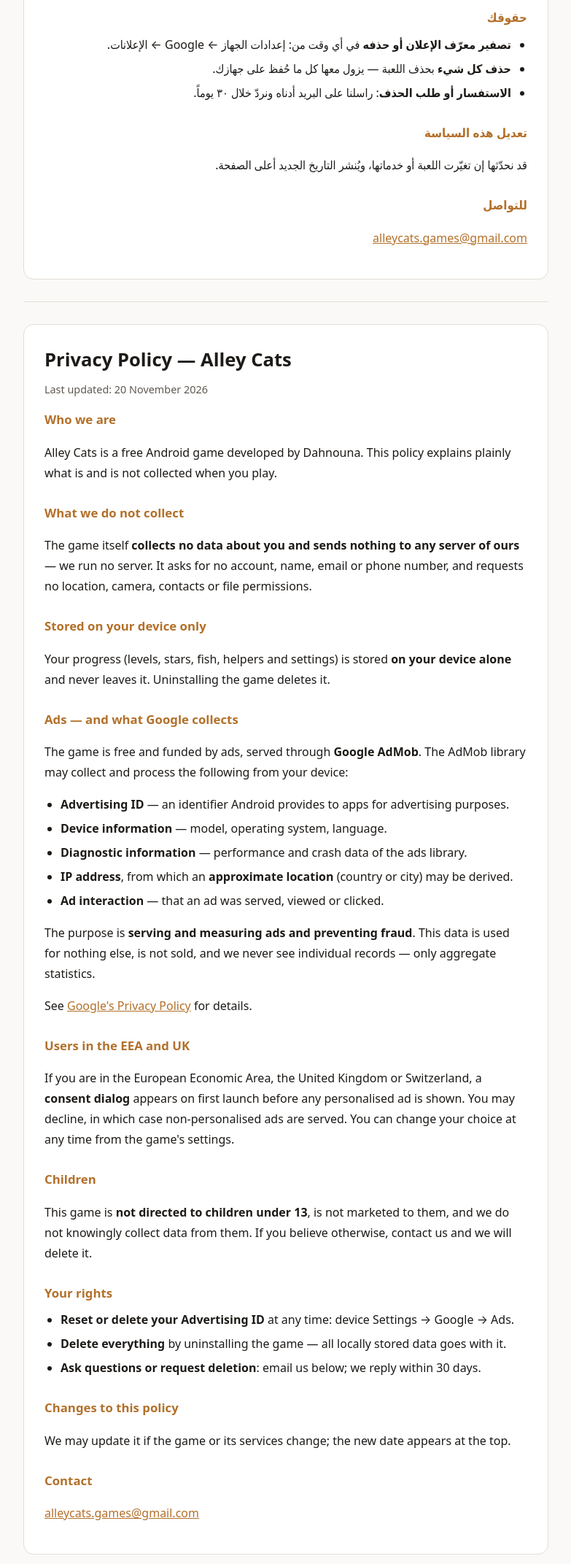
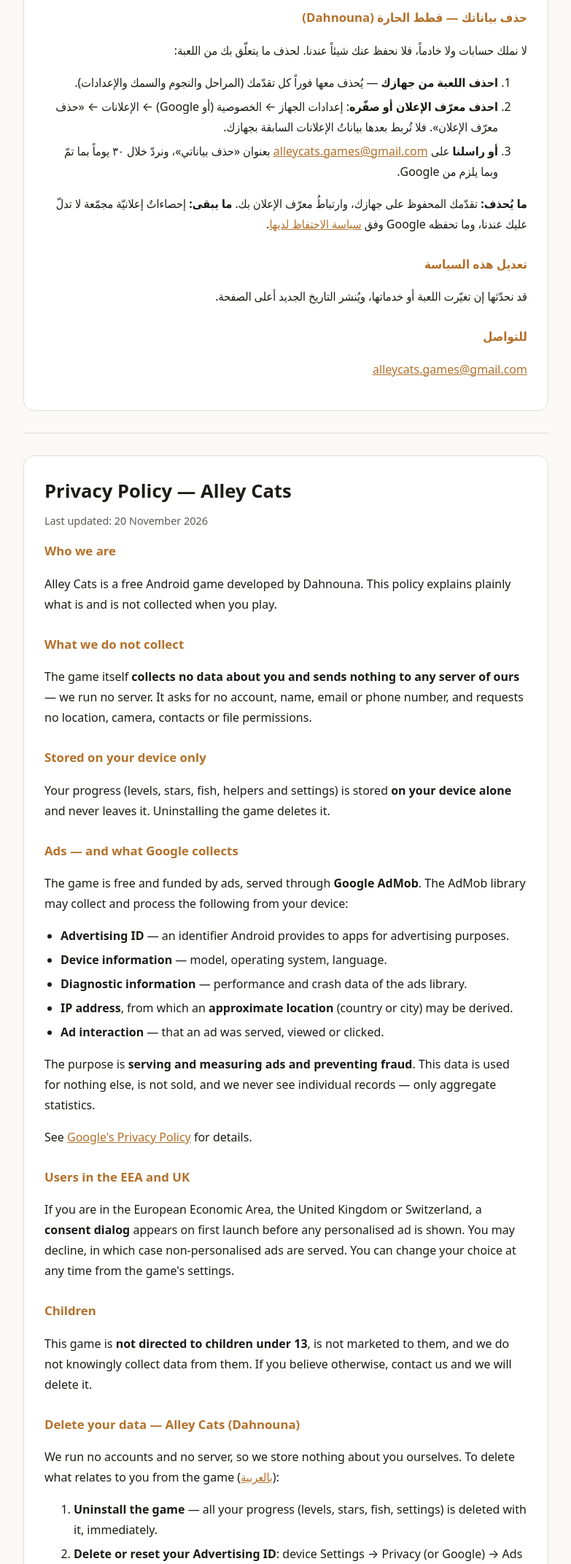
Before and after one commit to mohammedyousef-20/alley-cats-privacy, a plain HTML site: page index.html in a window 1280 px wide. Shown: the part 1220-3363 px from the top of the page at 73% size, without its empty margins (248-1031 px from the left). Drawn offline with Linux system fonts and the light colour scheme.

Commit message:
Add data deletion section for Google Play

```diff
--- a/index.html
+++ b/index.html
@@ -81,12 +81,18 @@
   <p>هذه اللعبة <b>غير موجّهة للأطفال دون ١٣ سنة</b> ولا نقصدهم بتسويقها، ولا نجمع عن قصد أي بيانات
   ممّن هم دون هذه السنّ. إن علمت بخلاف ذلك فراسلنا لنحذف ما وصلنا.</p>
 
-  <h2>حقوقك</h2>
-  <ul>
-    <li><b>تصفير معرّف الإعلان أو حذفه</b> في أي وقت من: إعدادات الجهاز ← Google ← الإعلانات.</li>
-    <li><b>حذف كل شيء</b> بحذف اللعبة — يزول معها كل ما حُفظ على جهازك.</li>
-    <li><b>الاستفسار أو طلب الحذف</b>: راسلنا على البريد أدناه ونردّ خلال ٣٠ يوماً.</li>
-  </ul>
+  <h2 id="delete-data">حذف بياناتك — قطط الحارة (Dahnouna)</h2>
+  <p>لا نملك حسابات ولا خادماً، فلا نحفظ عنك شيئاً عندنا. لحذف ما يتعلّق بك من اللعبة:</p>
+  <ol>
+    <li><b>احذف اللعبة من جهازك</b> — يُحذف معها فوراً كل تقدّمك (المراحل والنجوم والسمك والإعدادات).</li>
+    <li><b>احذف معرّف الإعلان أو صفّره</b>: إعدادات الجهاز ← الخصوصية (أو Google) ← الإعلانات ←
+      «حذف معرّف الإعلان». فلا تُربط بعدها بياناتُ الإعلانات السابقة بجهازك.</li>
+    <li><b>أو راسلنا</b> على <a href="mailto:alleycats.games@gmail.com">alleycats.games@gmail.com</a>
+      بعنوان «حذف بياناتي»، ونردّ خلال ٣٠ يوماً بما تمّ وبما يلزم من Google.</li>
+  </ol>
+  <p><b>ما يُحذف:</b> تقدّمك المحفوظ على جهازك، وارتباطُ معرّف الإعلان بك.
+  <b>ما يبقى:</b> إحصاءاتٌ إعلانيّة مجمّعة لا تدلّ عليك عندنا، وما تحفظه Google وفق
+  <a href="https://policies.google.com/technologies/retention">سياسة الاحتفاظ لديها</a>.</p>
 
   <h2>تعديل هذه السياسة</h2>
   <p>قد نحدّثها إن تغيّرت اللعبة أو خدماتها، ويُنشر التاريخ الجديد أعلى الصفحة.</p>
@@ -138,12 +144,19 @@
   <p>This game is <b>not directed to children under 13</b>, is not marketed to them, and we do not
   knowingly collect data from them. If you believe otherwise, contact us and we will delete it.</p>
 
-  <h2>Your rights</h2>
-  <ul>
-    <li><b>Reset or delete your Advertising ID</b> at any time: device Settings → Google → Ads.</li>
-    <li><b>Delete everything</b> by uninstalling the game — all locally stored data goes with it.</li>
-    <li><b>Ask questions or request deletion</b>: email us below; we reply within 30 days.</li>
-  </ul>
+  <h2 id="delete-data-en">Delete your data — Alley Cats (Dahnouna)</h2>
+  <p>We run no accounts and no server, so we store nothing about you ourselves. To delete what
+  relates to you from the game (<a href="#delete-data">بالعربية</a>):</p>
+  <ol>
+    <li><b>Uninstall the game</b> — all your progress (levels, stars, fish, settings) is deleted with it, immediately.</li>
+    <li><b>Delete or reset your Advertising ID</b>: device Settings → Privacy (or Google) → Ads →
+      “Delete advertising ID”. Past ad data is then no longer linked to your device.</li>
+    <li><b>Or email us</b> at <a href="mailto:alleycats.games@gmail.com">alleycats.games@gmail.com</a>
+      with the subject “Delete my data”; we reply within 30 days with what was done and anything needed from Google.</li>
+  </ol>
+  <p><b>Deleted:</b> your progress stored on your device, and the link between your Advertising ID and you.
+  <b>Kept:</b> aggregated ad statistics that do not identify you, and whatever Google keeps under its
+  <a href="https://policies.google.com/technologies/retention">data retention policy</a>.</p>
 
   <h2>Changes to this policy</h2>
   <p>We may update it if the game or its services change; the new date appears at the top.</p>
```
